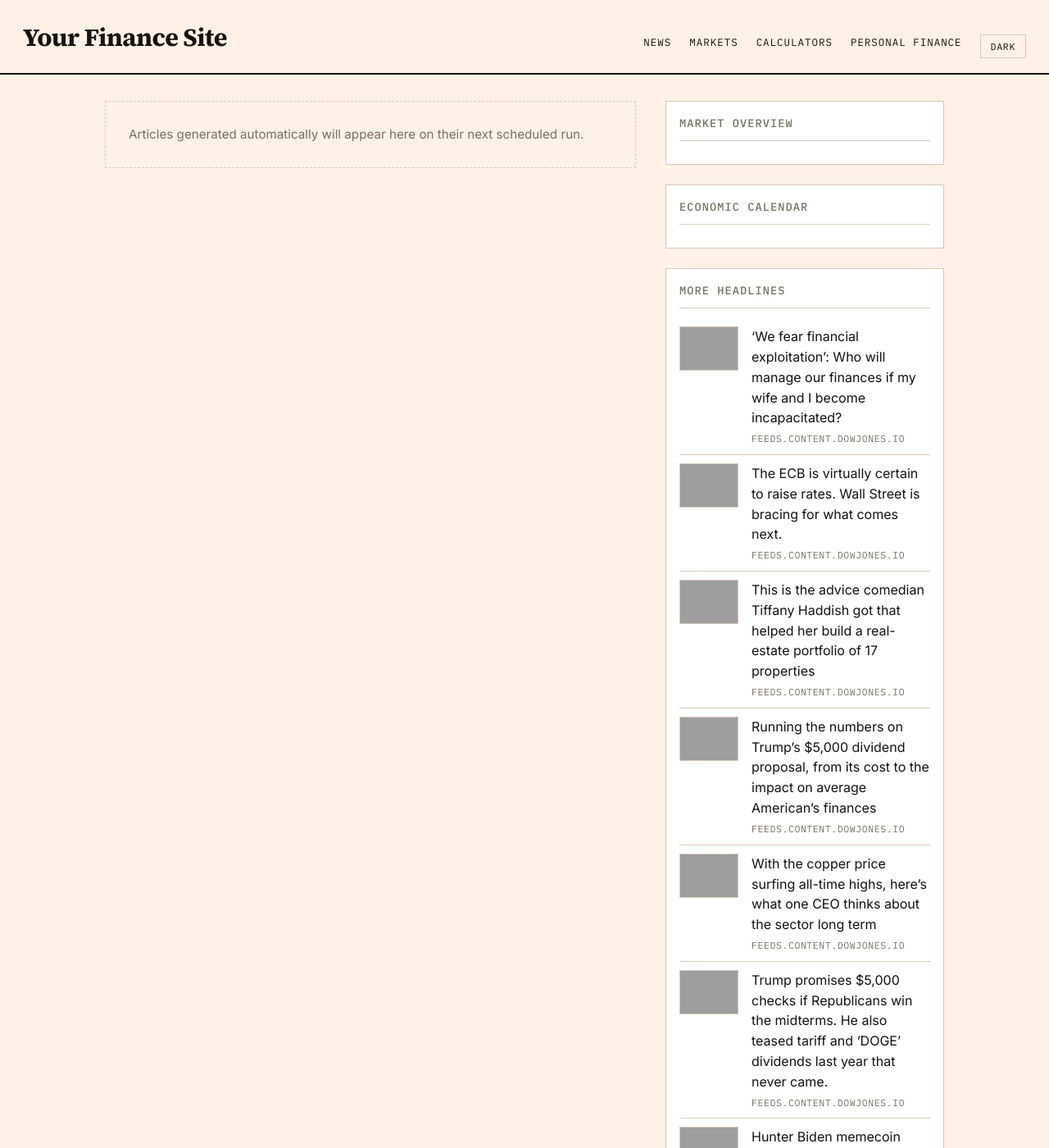
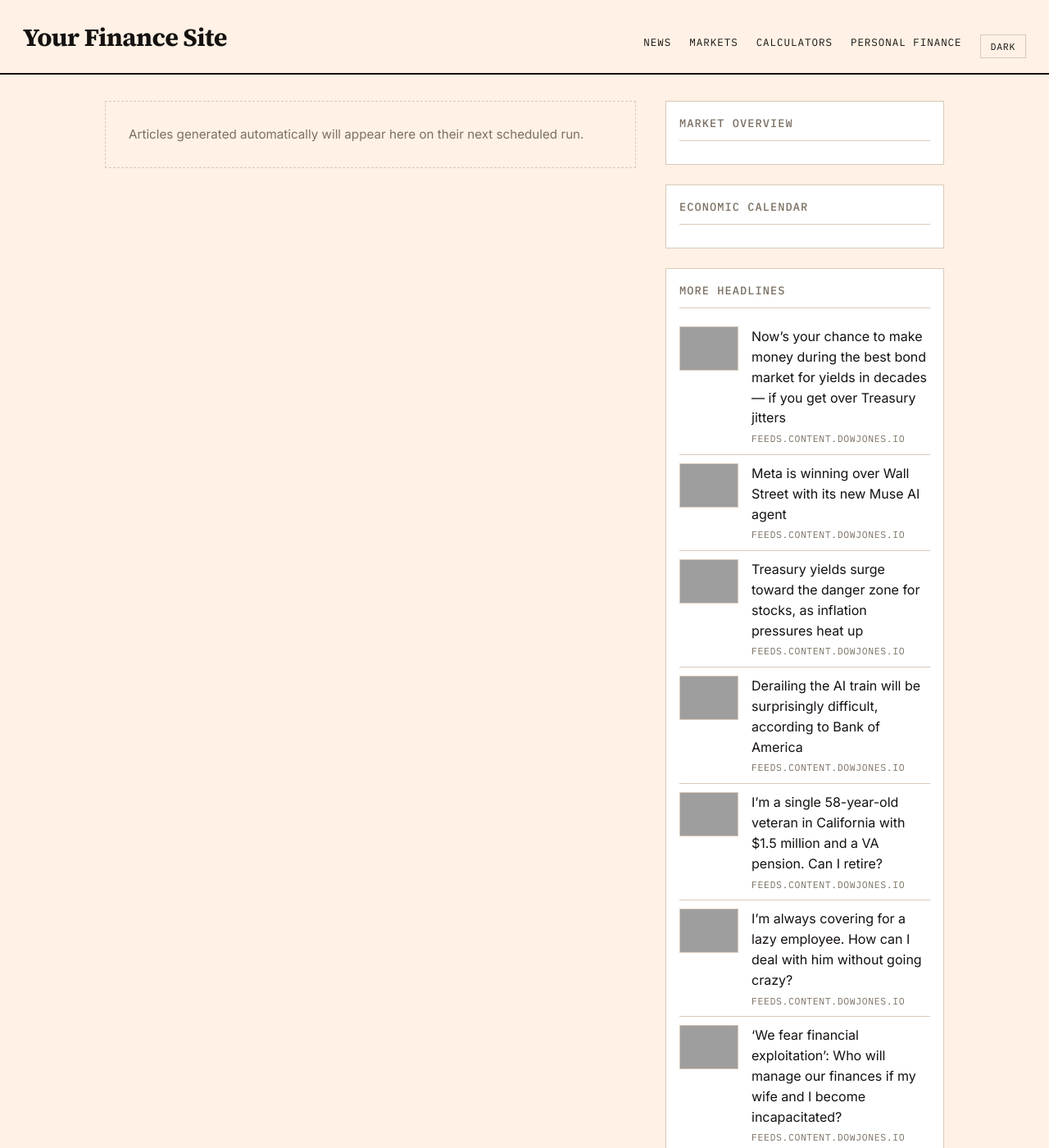
Before and after one commit to GlobTechCo/globtechco.github.io, a Jekyll site: the page built from index.html, in a window 1280 px wide and 1400 px high, cut to the strip 0-1400 px from the top of the window. Shown: the whole strip at 82% size. Built offline with Jekyll 4.4.1, drawn with Linux system fonts in a browser that asks for light colours; a script that is not in the unit is left out; the list of posts is cut into pages by our own code; some of the changed text lies outside the part shown; grey boxes are pictures that could not be loaded.

Commit message:
Auto-content update 2026-09-10

```diff
--- a/_data/aggregator.yml
+++ b/_data/aggregator.yml
@@ -1,50 +1,50 @@
+- title: "Now\u2019s your chance to make money during the best bond market for yields in decades \u2014 if you get over Treasury jitters"
+  link: "https://www.marketwatch.com/story/nows-your-chance-to-make-money-during-the-best-bond-market-for-yields-in-decades-if-you-get-over-treasury-jitters-4209f805?mod=mw_rss_topstories"
+  source: "feeds.content.dowjones.io"
+  pubdate: "Thu, 10 Sep 2026 15:25:00 GMT"
+  image: "https://images.mktw.net/im-45520336"
+- title: "Meta is winning over Wall Street with its new Muse AI agent"
+  link: "https://www.marketwatch.com/story/meta-is-winning-over-wall-street-with-its-new-muse-ai-agent-0700ca87?mod=mw_rss_topstories"
+  source: "feeds.content.dowjones.io"
+  pubdate: "Thu, 10 Sep 2026 15:23:00 GMT"
+  image: "https://images.mktw.net/im-48912216"
+- title: "Treasury yields surge toward the danger zone for stocks, as inflation pressures heat up"
+  link: "https://www.marketwatch.com/story/treasury-yields-surge-toward-the-danger-zone-for-stocks-as-inflation-pressures-heat-up-fe0f9aa6?mod=mw_rss_topstories"
+  source: "feeds.content.dowjones.io"
+  pubdate: "Thu, 10 Sep 2026 15:21:00 GMT"
+  image: "https://images.mktw.net/im-97261506"
+- title: "Derailing the AI train will be surprisingly difficult, according to Bank of America"
+  link: "https://www.marketwatch.com/story/history-shows-the-bar-to-disrupt-ai-is-surprisingly-high-says-bank-of-america-ddf543d4?mod=mw_rss_topstories"
+  source: "feeds.content.dowjones.io"
+  pubdate: "Thu, 10 Sep 2026 15:13:00 GMT"
+  image: "https://images.mktw.net/im-25628337"
+- title: "I\u2019m a single 58-year-old veteran in California with $1.5 million and a VA pension. Can I retire?"
+  link: "https://www.marketwatch.com/story/im-a-single-58-year-old-veteran-with-1-5-million-in-assets-and-a-va-pension-can-i-afford-to-retire-9fadfd41?mod=mw_rss_topstories"
+  source: "feeds.content.dowjones.io"
+  pubdate: "Thu, 10 Sep 2026 14:30:00 GMT"
+  image: "https://images.mktw.net/im-88171770"
+- title: "I\u2019m always covering for a lazy employee. How can I deal with him without going crazy?"
+  link: "https://www.marketwatch.com/story/im-always-covering-for-a-lazy-employee-how-can-i-deal-with-him-without-going-crazy-5070a6f9?mod=mw_rss_topstories"
+  source: "feeds.content.dowjones.io"
+  pubdate: "Thu, 10 Sep 2026 14:27:00 GMT"
+  image: "https://images.mktw.net/im-39071964"
 - title: "\u2018We fear financial exploitation\u2019: Who will manage our finances if my wife and I become incapacitated?"
   link: "https://www.marketwatch.com/story/we-fear-financial-exploitation-who-will-manage-our-finances-if-my-wife-and-i-become-incapacitated-32efc180?mod=mw_rss_topstories"
   source: "feeds.content.dowjones.io"
-  pubdate: "Thu, 10 Sep 2026 10:15:00 GMT"
+  pubdate: "Thu, 10 Sep 2026 14:15:00 GMT"
   image: "https://images.mktw.net/im-45105955"
-- title: "The ECB is virtually certain to raise rates. Wall Street is bracing for what comes next."
-  link: "https://www.marketwatch.com/story/the-ecb-is-virtually-certain-to-hike-rates-thursday-here-is-why-wall-street-is-bracing-for-what-comes-next-7ec46af0?mod=mw_rss_topstories"
+- title: "Home sales are the lowest they\u2019ve been all year even though inventory is at a 7-year high"
+  link: "https://www.marketwatch.com/story/home-sales-are-the-lowest-theyve-been-all-year-even-though-inventory-is-at-a-7-year-high-16ae55a4?mod=mw_rss_topstories"
   source: "feeds.content.dowjones.io"
-  pubdate: "Thu, 10 Sep 2026 09:27:00 GMT"
-  image: "https://images.mktw.net/im-328671"
-- title: "This is the advice comedian Tiffany Haddish got that helped her build a real-estate portfolio of 17 properties"
-  link: "https://www.marketwatch.com/story/this-is-the-advice-comedian-tiffany-haddish-got-that-helped-her-build-a-real-estate-portfolio-of-17-properties-0d981f1e?mod=mw_rss_topstories"
-  source: "feeds.content.dowjones.io"
-  pubdate: "Thu, 10 Sep 2026 09:04:00 GMT"
-  image: "https://images.mktw.net/im-04822111"
-- title: "Running the numbers on Trump\u2019s $5,000 dividend proposal, from its cost to the impact on average American\u2019s finances"
-  link: "https://www.marketwatch.com/story/running-the-numbers-on-trumps-5-000-dividend-proposal-from-its-cost-to-the-impact-on-average-americans-finances-a708cba5?mod=mw_rss_topstories"
-  source: "feeds.content.dowjones.io"
-  pubdate: "Thu, 10 Sep 2026 08:47:00 GMT"
-  image: "https://images.mktw.net/im-78758703"
-- title: "With the copper price surfing all-time highs, here\u2019s what one CEO thinks about the sector long term"
-  link: "https://www.marketwatch.com/story/with-the-copper-price-surfing-all-time-highs-heres-what-one-ceo-thinks-about-the-sector-long-term-0213d051?mod=mw_rss_topstories"
-  source: "feeds.content.dowjones.io"
-  pubdate: "Thu, 10 Sep 2026 07:29:00 GMT"
-  image: "https://images.mktw.net/im-61849102"
-- title: "Trump promises $5,000 checks if Republicans win the midterms. He also teased tariff and \u2018DOGE\u2019 dividends last year that never came."
-  link: "https://www.marketwatch.com/story/trump-promises-5-000-checks-if-republicans-win-the-midterms-but-he-also-promised-tariff-dividends-last-year-that-never-came-d062c602?mod=mw_rss_topstories"
-  source: "feeds.content.dowjones.io"
-  pubdate: "Thu, 10 Sep 2026 03:00:00 GMT"
-  image: "https://images.mktw.net/im-03029352"
-- title: "Hunter Biden memecoin $LAPTOP loses 95% of market value just hours after launch"
-  link: "https://www.marketwatch.com/story/hunter-bidens-memecoin-flops-falling-95-just-hours-after-launch-3e9307d0?mod=mw_rss_topstories"
-  source: "feeds.content.dowjones.io"
-  pubdate: "Thu, 10 Sep 2026 02:04:00 GMT"
-  image: "https://images.mktw.net/im-16327030"
-- title: "Diesel prices hit another record high. If you\u2019re shocked, wait until you see your grocery bill."
-  link: "https://www.marketwatch.com/story/diesel-prices-hit-another-record-high-if-youre-shocked-wait-until-you-see-your-grocery-bill-afee7076?mod=mw_rss_topstories"
-  source: "feeds.content.dowjones.io"
-  pubdate: "Wed, 09 Sep 2026 22:51:00 GMT"
-  image: "https://images.mktw.net/im-50035069"
-- title: "I\u2019m a single 58-year-old veteran in California with $1.5 million and a VA pension. Can I retire?"
-  link: "https://www.marketwatch.com/story/im-a-single-58-year-old-veteran-with-1-5-million-in-assets-and-a-va-pension-can-i-afford-to-retire-9fadfd41?mod=mw_rss_topstories"
-  source: "feeds.content.dowjones.io"
-  pubdate: "Wed, 09 Sep 2026 22:30:00 GMT"
-  image: "https://images.mktw.net/im-88171770"
+  pubdate: "Thu, 10 Sep 2026 14:14:00 GMT"
+  image: "https://images.mktw.net/im-33452454"
 - title: "Home-insurance premiums just hit a record high. Here\u2019s where they spiked the most."
   link: "https://www.marketwatch.com/story/home-insurance-premiums-just-hit-a-record-high-heres-where-they-spiked-the-most-658ee4d9?mod=mw_rss_topstories"
   source: "feeds.content.dowjones.io"
-  pubdate: "Wed, 09 Sep 2026 22:21:00 GMT"
+  pubdate: "Thu, 10 Sep 2026 14:03:00 GMT"
   image: "https://images.mktw.net/im-66292567"
+- title: "Here\u2019s how to avoid a six-figure error that many retirees make with their company stock"
+  link: "https://www.marketwatch.com/story/heres-how-to-avoid-a-six-figure-error-that-many-retirees-make-with-their-company-stock-5f24b10d?mod=mw_rss_topstories"
+  source: "feeds.content.dowjones.io"
+  pubdate: "Thu, 10 Sep 2026 14:00:00 GMT"
+  image: "https://images.mktw.net/im-53457916"
```
